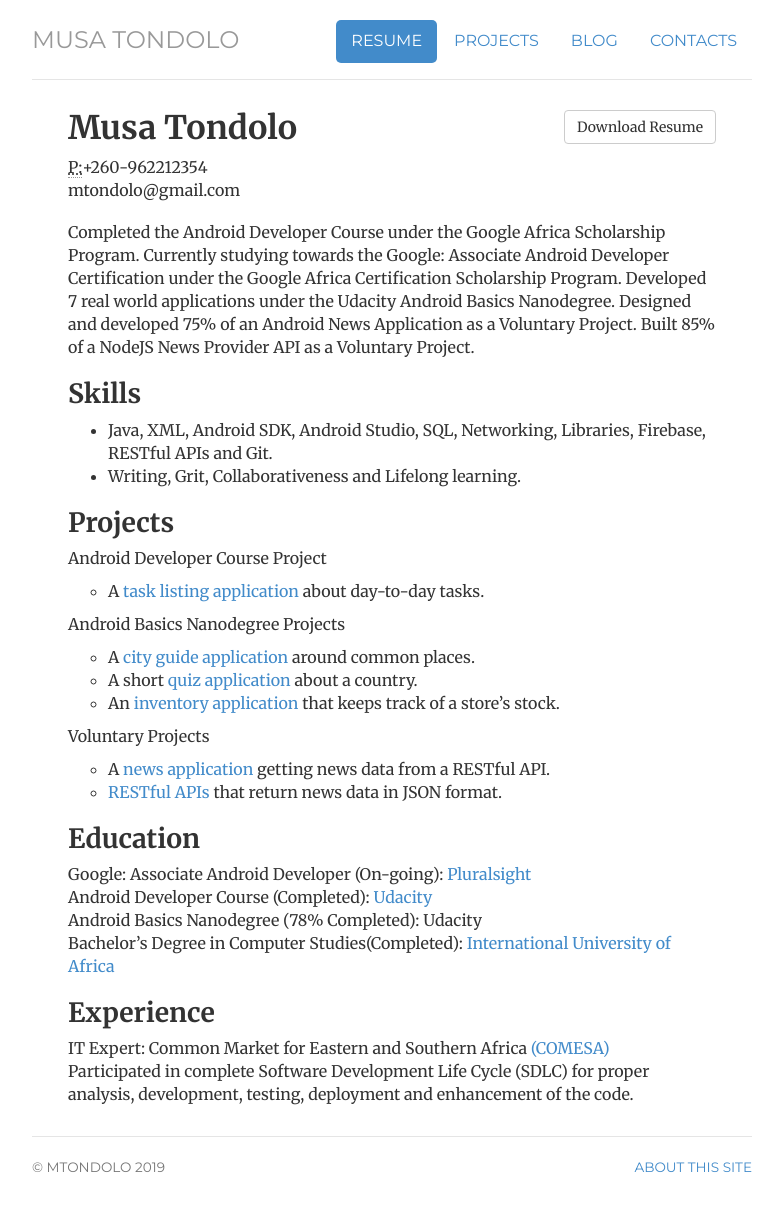
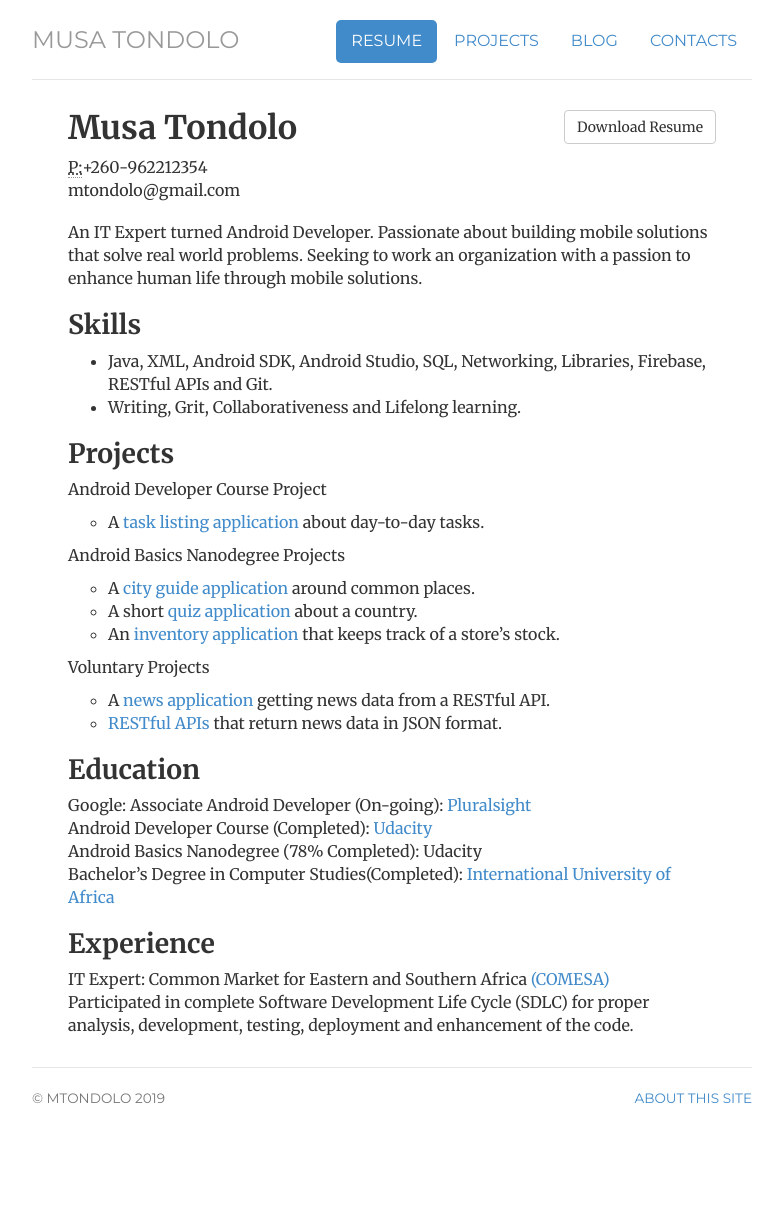
Before and after one commit to mtondolo/mtondolo.github.io, a Jekyll site: the page built from cv/index.html, in a window 1280 px wide. Shown: the whole page, without its empty margins (248-1030 px from the left). Built offline with Jekyll 4.4.1, drawn with Linux system fonts in a browser that asks for light colours; after the commit the page ends 1160 px from its top, so only the background shows below that.

Commit message:
Update index.html

```diff
--- a/cv/index.html
+++ b/cv/index.html
@@ -18,7 +18,7 @@ description: Current Resume for Musa Tondolo, an Android Developer supplimented
 				</address>
 				</div>
 
-				<p>Completed the Android Developer Course under the Google Africa Scholarship Program. Currently studying towards the Google: Associate Android Developer Certification under the Google Africa Certification Scholarship Program. Developed 7 real world applications under the Udacity Android Basics Nanodegree. Designed and developed 75% of an Android News Application as a Voluntary Project. Built 85% of a NodeJS News Provider API as a Voluntary Project.</p>
+				<p>An IT Expert turned Android Developer. Passionate about building mobile solutions that solve real world problems. Seeking to work an organization with a passion to enhance human life through mobile solutions.</p>
 
 				<h2>Skills</h2>
                                 <p>
```
